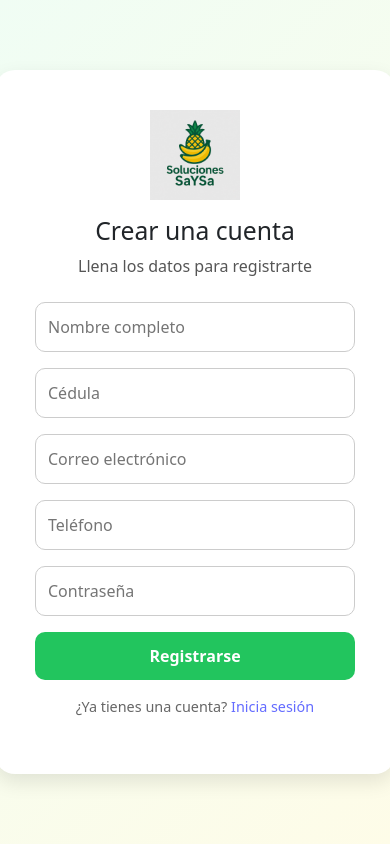
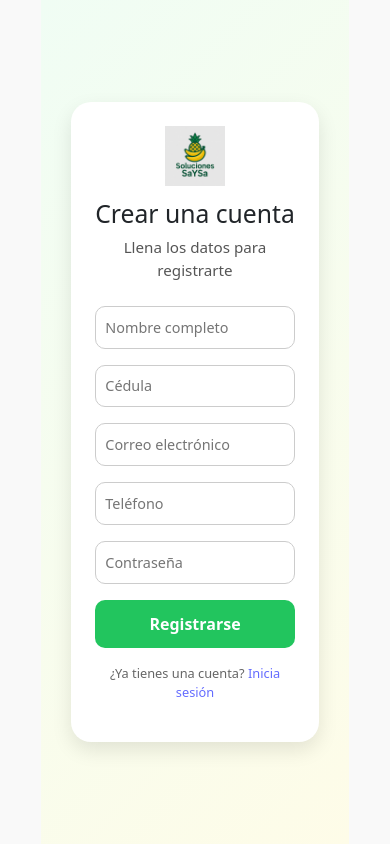
Before and after one commit to Kruger79/Saysa-Frontend, a React (Vite) app: page /register in a window 390 px wide. Built offline with nearby package versions, Linux system fonts and the light colour scheme; no server answers.

Commit message:
Vista se hizo responsiva

```diff
--- a/public/css/Register.css
+++ b/public/css/Register.css
@@ -1,11 +1,16 @@
+/* =================== CONTENEDOR PRINCIPAL =================== */
+
 .register-container {
   display: flex;
   justify-content: center;
   align-items: center;
-  height: 100vh;
-  background: linear-gradient(135deg, #f0fdf4, #fefce8);
-  /* contraste tropical suave */
+  min-height: 100vh;               /* Altura mínima segura */
+  padding: 2rem 1rem;              /* Espacio para evitar recorte en móvil */
+  background: linear-gradient(135deg, #f0fdf4, #fefce8); /* Contraste tropical */
+  box-sizing: border-box;
 }
+
+/* =================== TARJETA DE REGISTRO =================== */
 
 .register-card {
   background: #fff;
@@ -16,15 +21,19 @@
   text-align: center;
 }
 
+/* Logo superior */
 .register-logo {
   width: 90px;
   margin-bottom: 1rem;
 }
 
+/* Subtítulo */
 .register-subtitle {
   color: #555;
   margin-bottom: 1.5rem;
 }
+
+/* =================== FORMULARIO =================== */
 
 .register-form {
   display: flex;
@@ -32,6 +41,7 @@
   gap: 1rem;
 }
 
+/* Entradas */
 .register-input {
   padding: 0.75rem;
   border: 1px solid #ccc;
@@ -39,6 +49,7 @@
   font-size: 1rem;
 }
 
+/* Botón */
 .register-button {
   background-color: #22c55e;
   color: white;
@@ -54,39 +65,90 @@
   background-color: #16a34a;
 }
 
+/* Footer */
 .register-footer {
   margin-top: 1rem;
   font-size: 0.9rem;
   color: #666;
 }
 
+/* =================== CARGANDO =================== */
+
 .spinner {
   border: 3px solid #f3f3f3;
-  /* Color fondo */
   border-top: 3px solid #10b981;
-  /* Color SaYSa animado */
   border-radius: 50%;
   width: 20px;
   height: 20px;
   animation: spin 0.8s linear infinite;
   margin: 0 auto;
-  /* Centrado */
 }
 
 @keyframes spin {
-  0% {
-    transform: rotate(0deg);
-  }
-
-  100% {
-    transform: rotate(360deg);
-  }
+  0% { transform: rotate(0deg); }
+  100% { transform: rotate(360deg); }
 }
 
 .disabled-button {
   background-color: #9ca3af;
-  /* gris clarito */
   cursor: not-allowed;
-  /* mano bloqueada */
   opacity: 0.8;
 }
+
+/* =================== RESPONSIVE =================== */
+
+/* Tablets y móviles */
+@media (max-width: 768px) {
+  .register-card {
+    width: 90%;
+    padding: 2rem;
+  }
+
+  .register-logo {
+    width: 70px;
+  }
+
+  .register-input {
+    font-size: 0.95rem;
+    padding: 0.65rem;
+  }
+
+  .register-button {
+    font-size: 0.95rem;
+    padding: 0.65rem;
+  }
+
+  .register-footer {
+    font-size: 0.85rem;
+  }
+}
+
+/* Móviles pequeños */
+@media (max-width: 480px) {
+  .register-card {
+    padding: 1.5rem;
+  }
+
+  .register-logo {
+    width: 60px;
+    margin-bottom: 0.8rem;
+  }
+
+  .register-subtitle {
+    font-size: 0.95rem;
+  }
+
+  .register-input {
+    font-size: 0.9rem;
+    padding: 0.6rem;
+  }
+
+  .register-button {
+    font-size: 0.9rem;
+    padding: 0.6rem;
+  }
+
+  .register-footer {
+    font-size: 0.8rem;
+  }
+}
```
